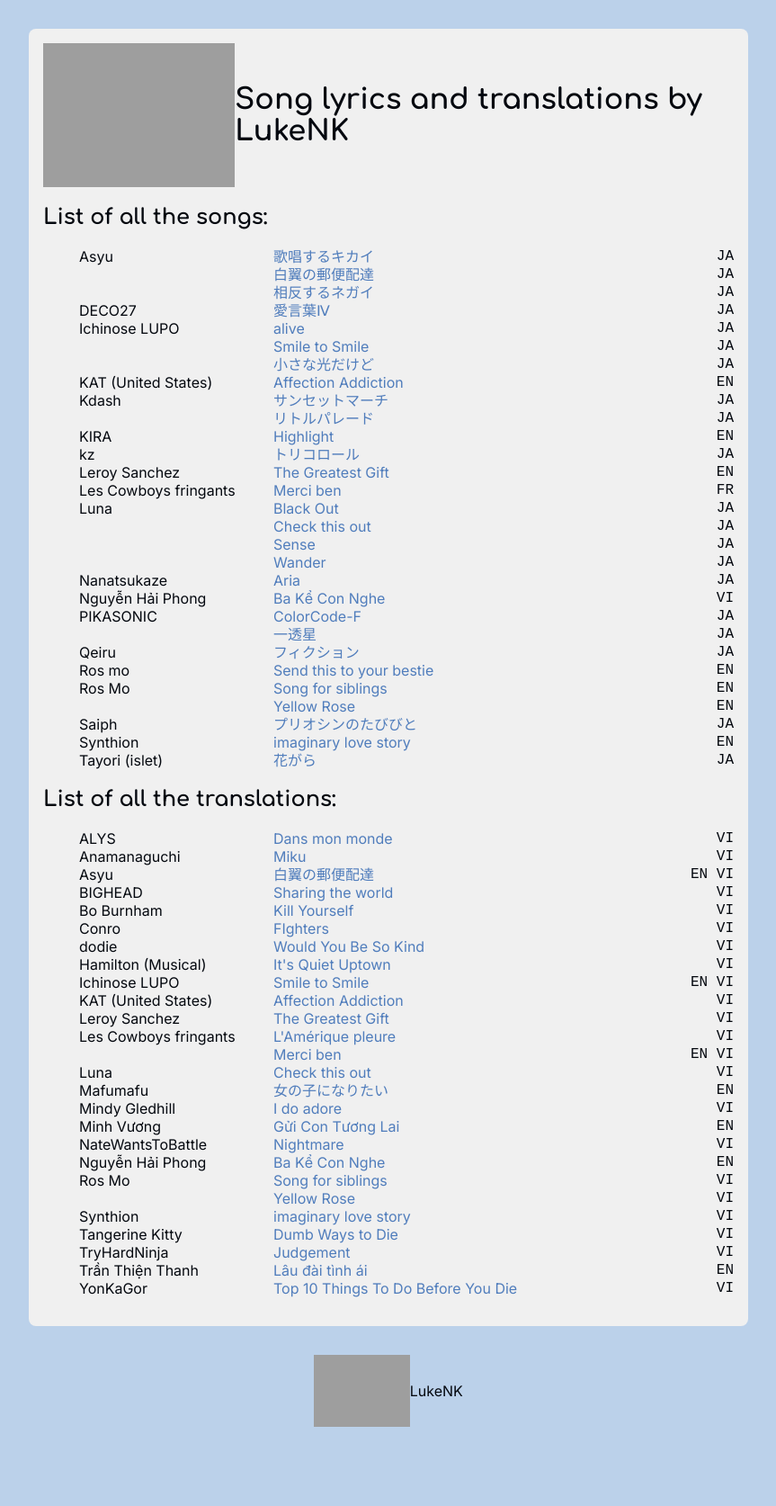
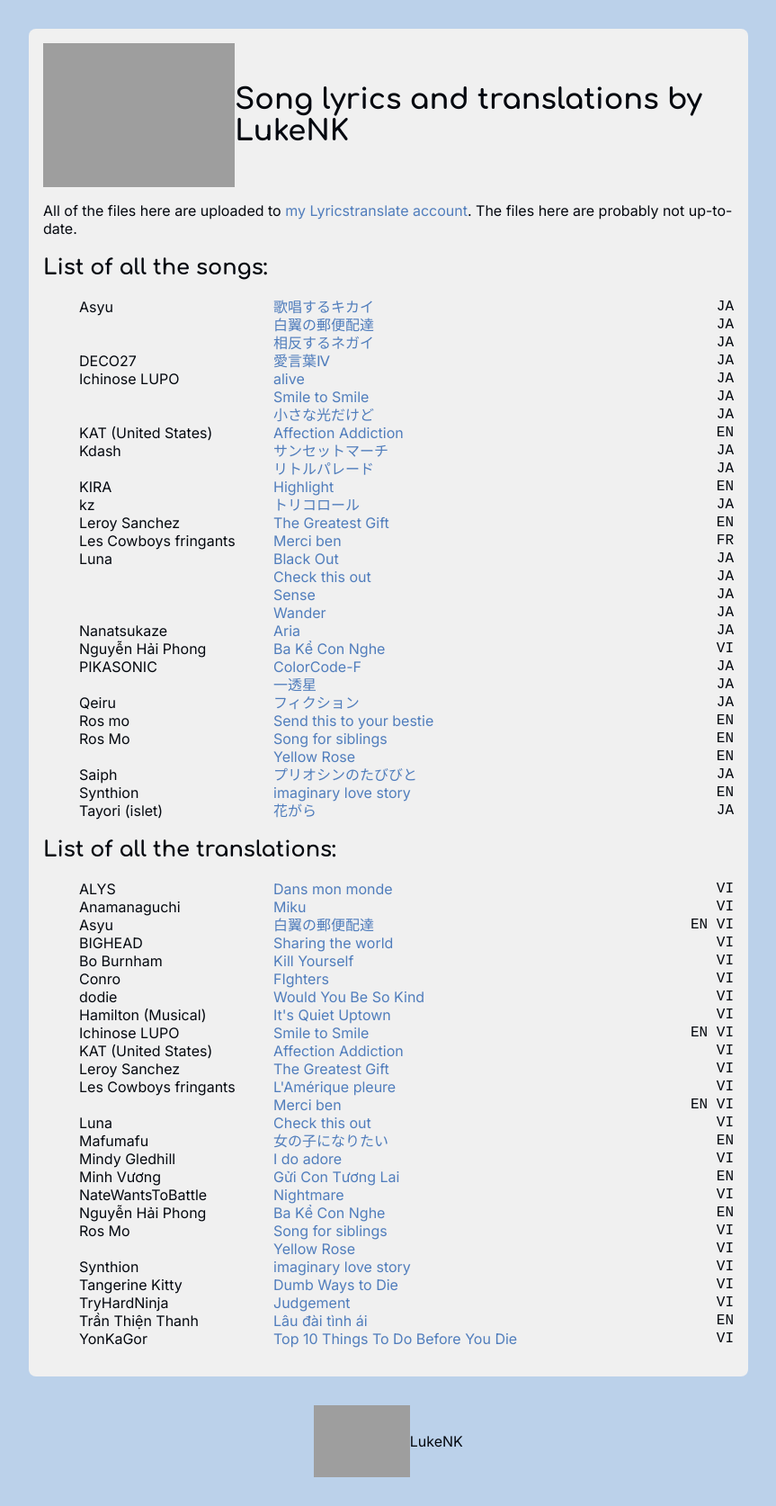
Before and after one commit to LukeNK/lyricstranslate, a Jekyll site: the page built from index.html, in a window 1280 px wide. Shown: the whole page at 90% size, without its empty margins (208-1071 px from the left). Built offline with Jekyll 4.4.1, drawn with Linux system fonts in a browser that asks for light colours; before the commit the page ends 1618 px from its top, so only the background shows below that.

Commit message:
Clean up code

```diff
--- a/index.html
+++ b/index.html
@@ -3,10 +3,12 @@
 layout: base
 ---
 <main>
-    <div style="display: flex; justify-content: space-around; height: 10rem; align-items: center;">
-        <img src="https://lukenk.github.io/print/letterhead.svg" style="height: inherit;">
+    <header>
+        <img src="https://lukenk.github.io/print/letterhead.svg">
         <h1>Song lyrics and translations by LukeNK</h1>
-    </div>
+    </header>
+
+    <p>All of the files here are uploaded to <a href="https://lyricstranslate.com/en/translator/lukenk">my Lyricstranslate account</a>. The files here are probably not up-to-date.</p>
 
     <h2>List of all the songs:</h2>
     <ul>
--- a/style.css
+++ b/style.css
@@ -21,6 +21,16 @@
     font-optical-sizing: auto;
 }
 
+header {
+    display: flex;
+    justify-content: space-around;
+    height: 10rem;
+    align-items: center;
+}
+header img {
+    height: inherit;
+}
+
 main {
     margin: 2rem auto;
     padding: 1rem;
@@ -28,7 +38,6 @@
     border-radius: 0.5rem;
     background-color: var(--color-bg);
 }
-
 
 h1, h2, h3, h4, h5, h6 {
     font-family: "Comfortaa", sans-serif;
```
Also changed, not shown: README.md.
